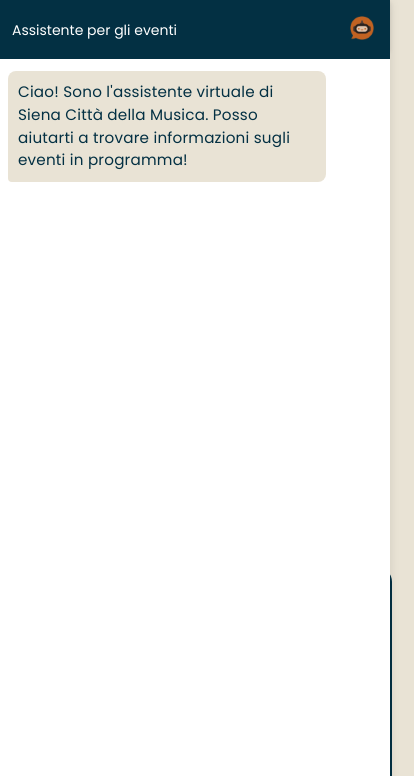
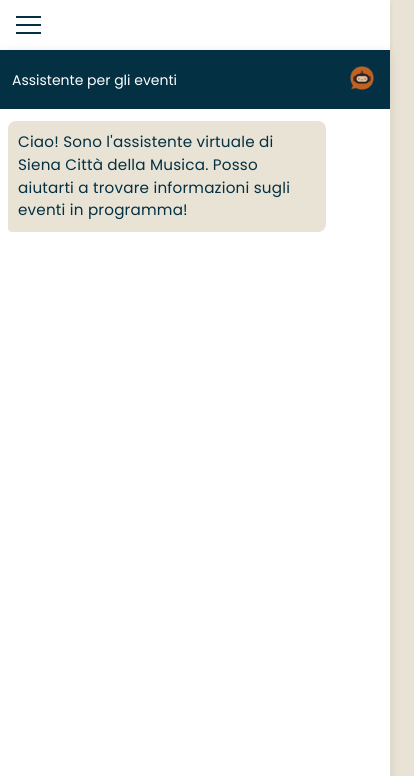
Before and after one commit to Gaia-Cecchi/SienaMusicCity2.0, a plain HTML site: page index.html in a window 390 px wide. Shown: the top 776 px of the page, 414 px wide, since content can reach past the window. Drawn offline with nearby package versions, Linux system fonts and the light colour scheme.

Commit message:
Add files via upload

```diff
--- a/style.css
+++ b/style.css
@@ -596,6 +596,72 @@
     .hamburger-menu.active span:last-child {
         transform: translateY(-8px) rotate(-45deg);
     }
+
+    /* Nasconde il decoratore del footer */
+    .footer-decorator {
+        display: none;
+    }
+
+    /* Sistema il padding generale */
+    .main-container {
+        padding: var(--spacing-sm);
+    }
+
+    /* Aggiusta la chat per evitare che esca dallo schermo */
+    .chat-widget {
+        height: calc(100vh - 60px); /* 60px è l'altezza della navbar */
+        top: 60px; /* allinea con la fine della navbar */
+    }
+
+    /* Migliora il layout degli elementi che sbordano */
+    .calendar-section,
+    .filters-section,
+    .partners-section,
+    .newsletter-section,
+    .contacts-section,
+    .support-section {
+        padding: var(--spacing-sm);
+        margin: var(--spacing-sm) 0;
+        width: 100%;
+        box-sizing: border-box;
+    }
+
+    /* Aggiusta il contenuto che sborda */
+    .fc .fc-toolbar {
+        padding: 0;
+    }
+
+    .fc-header-toolbar {
+        display: flex;
+        flex-wrap: wrap;
+        gap: var(--spacing-sm);
+    }
+
+    /* Sistema il footer */
+    .footer {
+        margin-top: var(--spacing-md);
+        padding: var(--spacing-md) 0;
+    }
+
+    .footer-content {
+        padding: var(--spacing-sm);
+    }
+
+    .chat-widget {
+        width: 100%;
+        height: calc(100vh - 60px); /* altezza viewport meno navbar */
+        bottom: 0;
+        right: 0;
+        top: auto; /* rimuove il top: 60px precedente */
+        border-radius: 0;
+        position: fixed;
+    }
+
+    .chat-messages {
+        padding: var(--spacing-sm);
+        height: calc(100vh - 180px); /* altezza viewport meno header e input */
+        overflow-y: auto;
+    }
 }
 
 @media (max-width: 480px) {
@@ -635,6 +701,57 @@
     .chat-input button {
         padding: 8px 12px;
         font-size: var(--font-size-xs);
+    }
+
+    /* Riduci ulteriormente i padding */
+    .calendar-section,
+    .filters-section,
+    .partners-section,
+    .newsletter-section,
+    .contacts-section,
+    .support-section {
+        padding: var(--spacing-xs);
+    }
+
+    /* Aggiusta la dimensione del testo */
+    body {
+        font-size: 14px;
+    }
+
+    /* Sistema ulteriormente la chat */
+    .chat-widget {
+        height: calc(100vh - 50px); /* navbar più piccola su mobile */
+        top: 50px;
+    }
+
+    .chat-messages {
+        padding: var(--spacing-xs);
+    }
+
+    /* Fix per evitare lo scroll orizzontale */
+    .main-container,
+    .footer-content {
+        max-width: 100vw;
+        overflow-x: hidden;
+    }
+
+    .chat-widget {
+        height: calc(100vh - 50px); /* navbar più piccola su mobile */
+        bottom: 0;
+        top: auto;
+    }
+
+    .chat-messages {
+        height: calc(100vh - 150px); /* adattato per dimensioni più piccole */
+    }
+
+    /* Fix per iPhone con notch */
+    @supports (-webkit-touch-callout: none) {
+        .chat-widget {
+            height: calc(100vh - 50px - env(safe-area-inset-top));
+            bottom: env(safe-area-inset-bottom);
+            top: auto;
+        }
     }
 }
 
@@ -917,11 +1034,18 @@
 @media (max-width: 768px) {
     .chat-widget {
         width: 100%;
-        height: 100vh;
+        height: calc(100vh - 60px); /* altezza viewport meno navbar */
         bottom: 0;
         right: 0;
+        top: auto; /* rimuove il top: 60px precedente */
         border-radius: 0;
         position: fixed;
+    }
+
+    .chat-messages {
+        padding: var(--spacing-sm);
+        height: calc(100vh - 180px); /* altezza viewport meno header e input */
+        overflow-y: auto;
     }
 
     .chat-widget.minimized {
@@ -951,6 +1075,25 @@
 
 /* Media Query per smartphone */
 @media (max-width: 480px) {
+    .chat-widget {
+        height: calc(100vh - 50px); /* navbar più piccola su mobile */
+        bottom: 0;
+        top: auto;
+    }
+
+    .chat-messages {
+        height: calc(100vh - 150px); /* adattato per dimensioni più piccole */
+    }
+
+    /* Fix per iPhone con notch */
+    @supports (-webkit-touch-callout: none) {
+        .chat-widget {
+            height: calc(100vh - 50px - env(safe-area-inset-top));
+            bottom: env(safe-area-inset-bottom);
+            top: auto;
+        }
+    }
+
     .chat-widget {
         font-size: 14px;
     }
@@ -982,3 +1125,13 @@
         }
     }
 }
+
+/* Fix specifico per iPhone con notch */
+@supports (-webkit-touch-callout: none) {
+    @media (max-width: 768px) {
+        .chat-widget {
+            height: calc(100vh - 60px - env(safe-area-inset-top));
+            padding-bottom: env(safe-area-inset-bottom);
+        }
+    }
+}
```
